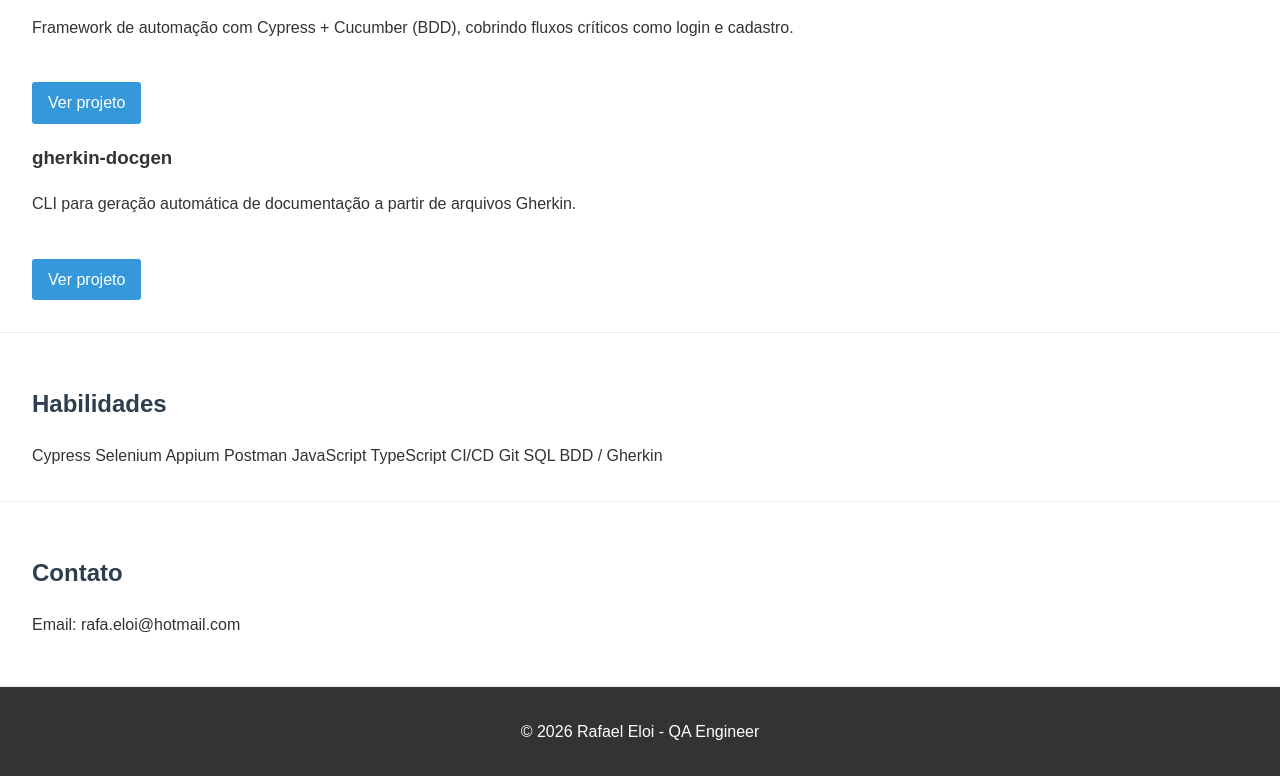
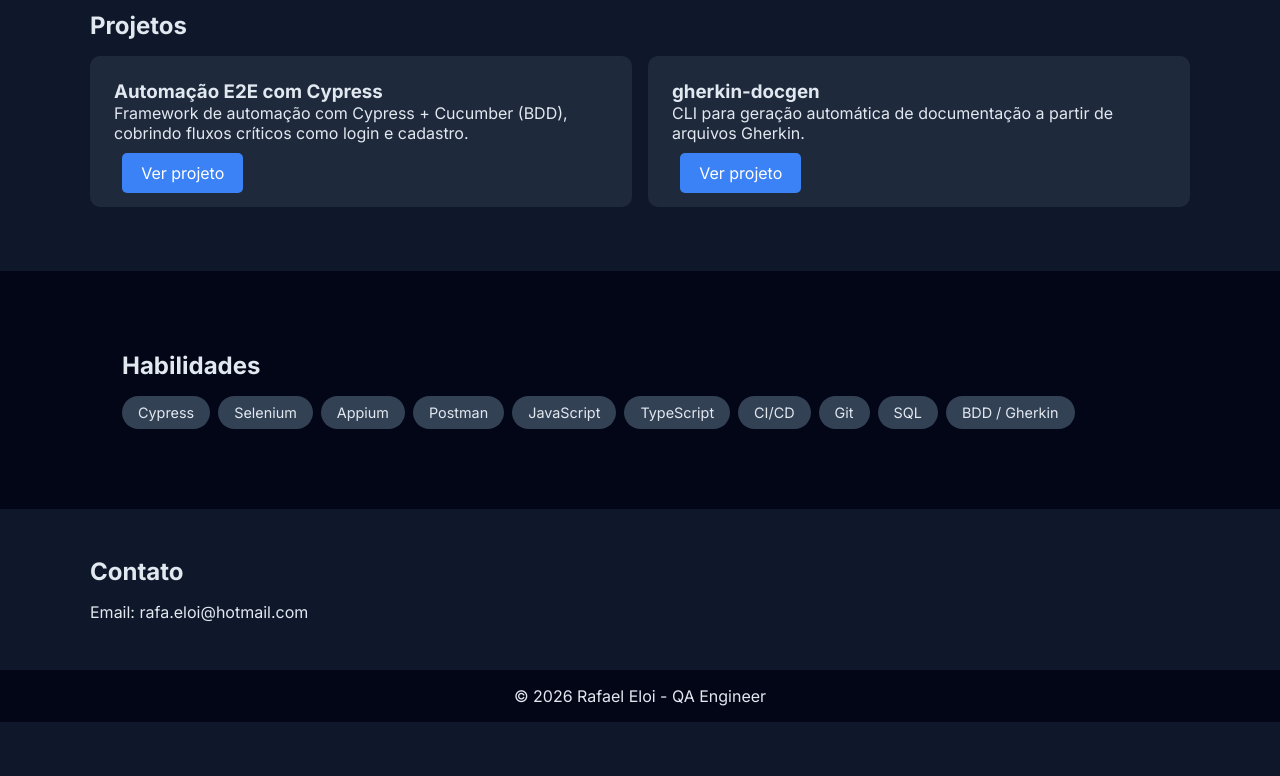
Before and after one commit to Rafa-eloi/landing-page, a plain HTML site: page index.html in a window 1280 px wide. Shown: the part 1040-1816 px from the top of the page. After the commit the page ends 1762 px from the top, so only its background shows below. Drawn offline with Linux system fonts and the light colour scheme.

Commit message:
Update style.css

```diff
--- a/style.css
+++ b/style.css
@@ -1,8 +1,113 @@
-body { font-family: Arial, sans-serif; line-height: 1.6; margin: 0; color: #333; }
-header { background: #2c3e50; color: #fff; padding: 2rem; text-align: center; }
-section { padding: 2rem; border-bottom: 1px solid #eee; }
-h2 { color: #2c3e50; }
-.project-card { border: 1px solid #ddd; padding: 1rem; margin-bottom: 1rem; border-radius: 5px; }
-.btn { display: inline-block; background: #3498db; color: #fff; padding: 0.5rem 1rem; text-decoration: none; border-radius: 3px; }
-.social-links a { color: #fff; text-decoration: none; font-weight: bold; }
-footer { text-align: center; padding: 1rem; background: #333; color: #fff; }
+* {
+    margin: 0;
+    padding: 0;
+    box-sizing: border-box;
+}
+
+body {
+    font-family: 'Inter', sans-serif;
+    background: #0f172a;
+    color: #e2e8f0;
+}
+
+.container {
+    max-width: 1100px;
+    margin: auto;
+    padding: 2rem;
+}
+
+.hero {
+    background: linear-gradient(135deg, #1e293b, #0f172a);
+    text-align: center;
+    padding: 4rem 2rem;
+}
+
+.hero h1 {
+    font-size: 2.5rem;
+}
+
+.hero p {
+    margin: 1rem 0;
+    color: #94a3b8;
+}
+
+.buttons {
+    margin-top: 1rem;
+}
+
+.btn {
+    background: #3b82f6;
+    padding: 0.6rem 1.2rem;
+    margin: 0.5rem;
+    border-radius: 5px;
+    color: #fff;
+    text-decoration: none;
+}
+
+.btn-outline {
+    border: 1px solid #3b82f6;
+    padding: 0.6rem 1.2rem;
+    margin: 0.5rem;
+    border-radius: 5px;
+    color: #3b82f6;
+    text-decoration: none;
+}
+
+.section {
+    padding: 3rem 0;
+}
+
+.section h2 {
+    margin-bottom: 1rem;
+}
+
+.dark {
+    background: #020617;
+}
+
+.card {
+    background: #1e293b;
+    padding: 1.5rem;
+    border-radius: 10px;
+    margin-bottom: 1rem;
+    transition: 0.3s;
+}
+
+.card:hover {
+    transform: translateY(-5px);
+}
+
+.grid {
+    display: grid;
+    gap: 1rem;
+}
+
+.skills {
+    display: flex;
+    flex-wrap: wrap;
+    gap: 0.5rem;
+}
+
+.skills span {
+    background: #334155;
+    padding: 0.5rem 1rem;
+    border-radius: 20px;
+    font-size: 0.9rem;
+}
+
+footer {
+    text-align: center;
+    padding: 1rem;
+    background: #020617;
+}
+
+/* RESPONSIVO */
+@media (min-width: 768px) {
+    .grid {
+        grid-template-columns: repeat(2, 1fr);
+    }
+
+    .hero h1 {
+        font-size: 3rem;
+    }
+}
```
